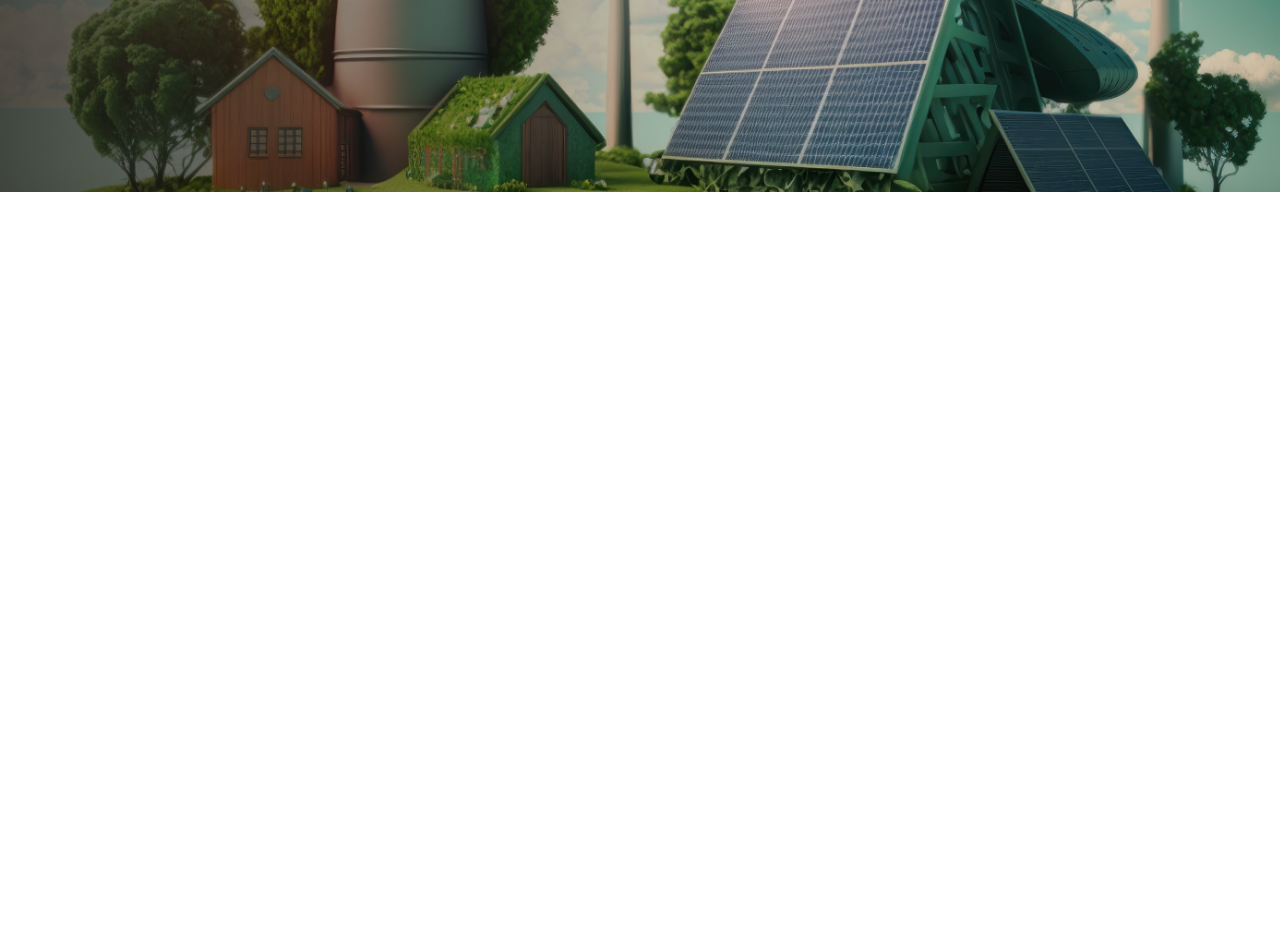
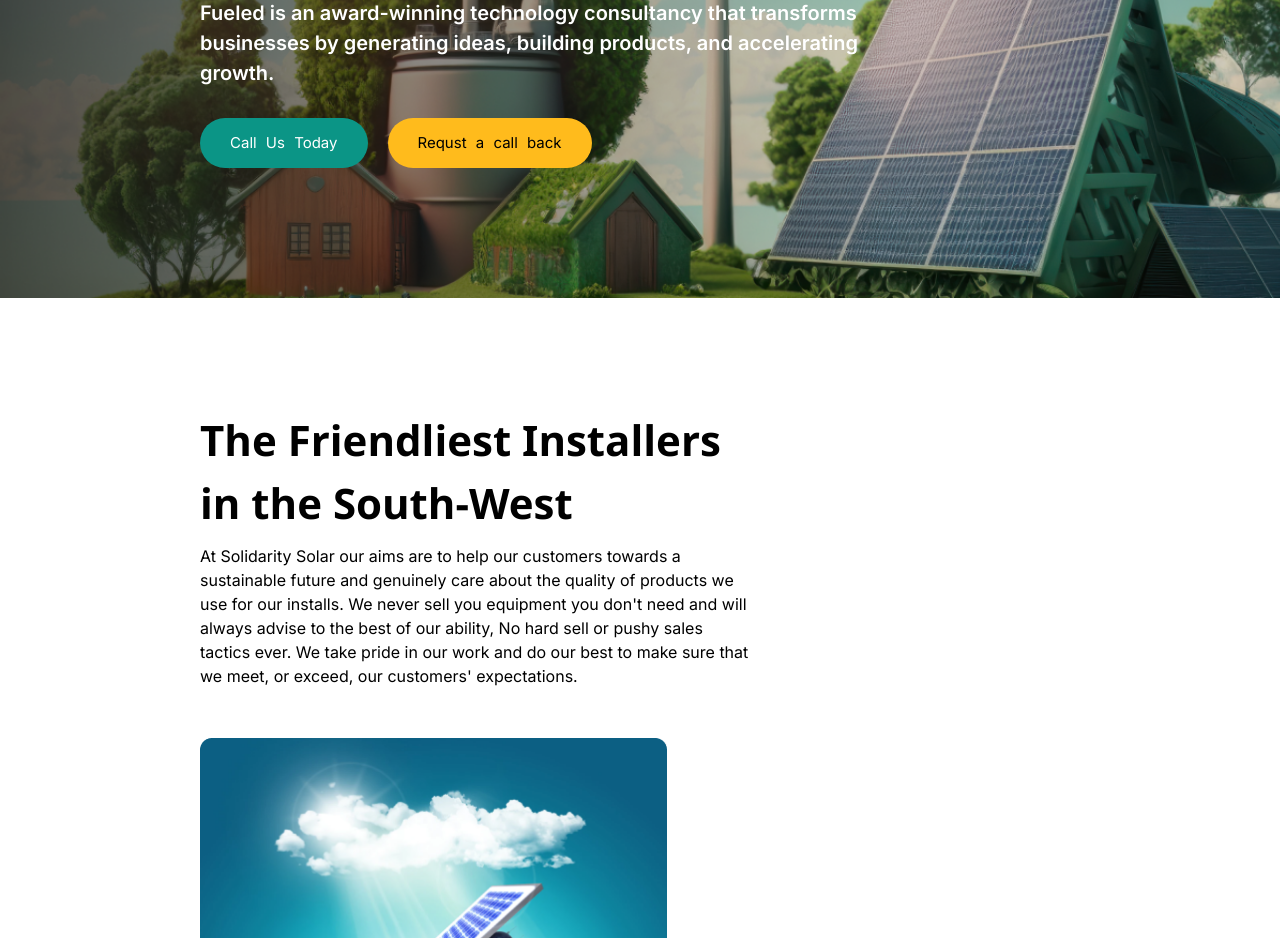
Before and after one commit to ranasami1/landing-page-solar-panel, a plain HTML site: page home.html in a window 1280 px wide. Shown: the part 463-1401 px from the top of the page. Before the commit the page ends 800 px from the top, so only its background shows below. Drawn offline with nearby package versions, Linux system fonts and the light colour scheme.

Commit message:
start build Friendliest sec

```diff
--- a/home.html
+++ b/home.html
@@ -37,14 +37,25 @@
                <p>04</p>
             </div>
             <div>
-                <h1>Solar Panel Installers In Plymouth</h1>
+                <h1>Solar Panel Installers In<br> Plymouth</h1>
                 <p>Fueled is an award-winning technology consultancy that transforms businesses by generating ideas, building products, and accelerating growth.</p>
-                <div>
-                    <button>Call Us Today</button>
-                    <button>Requst a call back</button>
+                <div class="buttons">
+                    <button class="callUs">Call Us Today</button>
+                    <button class="request">Requst a call back</button>
                 </div>
             </div>
         </div>
     </header>
+    <div class="Friendliest">
+        <div class="Friendliest-left">
+            <h1>The Friendliest Installers in the South-West</h1>
+            <p>At Solidarity Solar our aims are to help our customers towards a sustainable future and genuinely care about the quality of products we use for our installs. We never sell you equipment you don't need and will always advise to the best of our ability, No hard sell or pushy sales tactics ever. We take pride in our work and do our best to make sure that we meet, or exceed, our customers' expectations.</p>
+
+        </div>
+        <div>
+            <img src="./asset/Rectangle 30.png" style="max-height:550px;">
+        </div>
+
+    </div>
 </body>
 </html>
--- a/style.css
+++ b/style.css
@@ -10,6 +10,7 @@
     text-decoration: none;
     font-family: "Inter", sans-serif;
 }
+
 a{
     color: #ffffff;
 }
@@ -20,7 +21,7 @@ nav{
     display: flex;
     align-items: center;
     justify-content: space-between;
-    padding: 5px 30px;
+    padding: 10px 200px;
 }
 nav .navigation a{
     margin: 0 10px;
@@ -37,12 +38,21 @@ nav .list i{
     font-size: 25px !important;
 }
 
-@media(width<768px){
+@media(width<1024px){
     .navigation{
         display: none;
     }
+    nav{
+        padding:10px 50px;
+    }
+    header{
+        padding: 100px;
+    }
+    .Friendliest{
+        padding: 100px 50px;
+    }
 }
-@media(width>768px){
+@media(width>1024px){
     .list{
         display: none;
     }
@@ -52,16 +62,9 @@ header{
     background-size:cover;
     background-repeat: no-repeat;
     min-height: 600px;
+    padding:  100px 200px;
 }
 header .header{
-    width:50%;
-    height: 100%;
-    display: flex;
-    flex-direction: column;
-    gap: 50px;
-    position: relative;
-    top: 50px;
-    left: 100px;
     color: #ffffff;
 }
 header .header .bar{
@@ -69,10 +72,11 @@ header .header .bar{
     gap: 20px;
     font-size: 18px;
     align-items: center;
+    margin-bottom: 100px;
 }
 .w3-border{
-    width: 300px;
-    height: 10px;
+    width: 240px;
+    height: 5px;
     background: #575757;
     border: none !important;
 }
@@ -86,3 +90,50 @@ header .header h1{
     font-size: 52px;
     font-weight: 600;
 }
+header .header p{
+    font-weight: 600;
+    font-size: 20px;
+    line-height: 30px;
+    max-width: 700px;
+}
+header .header .buttons{
+    display: flex;
+    align-items: center;
+    gap: 20px;
+    margin: 30px 0;
+    flex-wrap: wrap;
+}
+header .header .buttons button{
+    height: 50px;
+    padding: 0 30px;
+    border-radius: 30px;
+    border: none;
+    word-spacing: 5px;
+    font-weight: 400;
+}
+.callUs{
+    background-color: var(--main);
+    color: #ffffff;
+}
+.request{
+    background-color: var(--second);
+}
+.Friendliest{
+    padding: 100px 200px;
+    display: flex;
+    gap: 50px;
+    flex-wrap: wrap;
+    justify-content: space-between;
+    align-items: start;
+}
+.Friendliest h1{
+    font-weight: 600;
+    font-size: 42px;
+}
+.Friendliest p{
+    font-weight: 400;
+    font-size: 16px;
+}
+.Friendliest .Friendliest-left h1,.Friendliest .Friendliest-left p{
+    max-width: 550px;
+}
```
